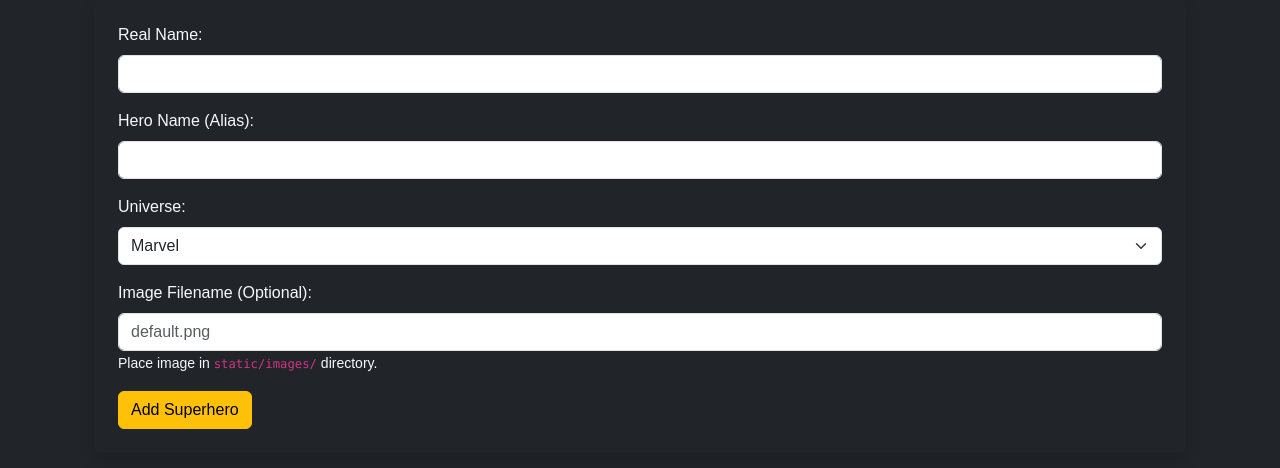
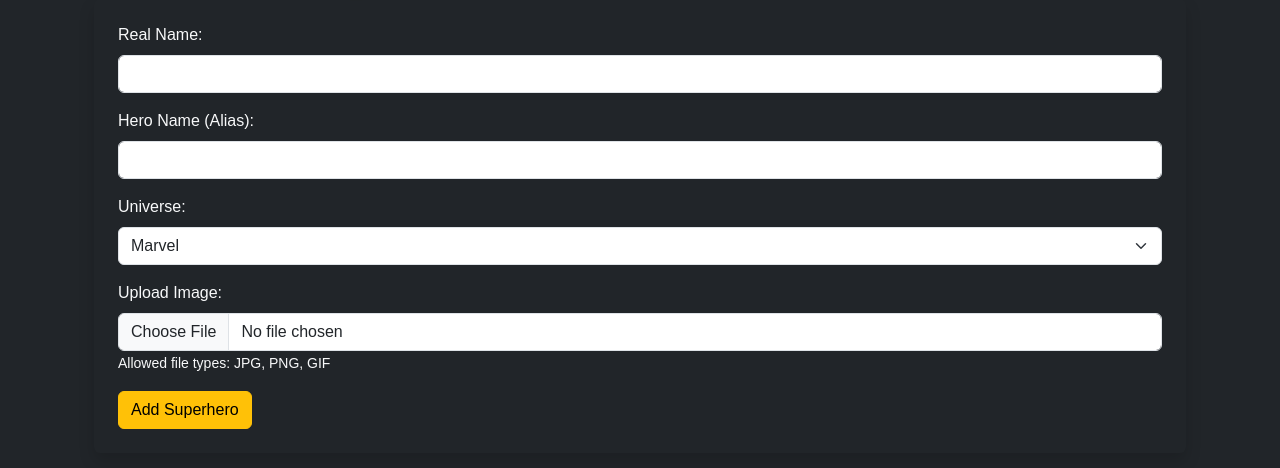
Before and after one commit to miketeachestech/example-superhero-flask-crud-pwa, a Flask app: page /add in a window 1280 px wide. Shown: the part 171-639 px from the top of the page. Run offline with Flask 3, Linux system fonts and the light colour scheme.

Commit message:
Added a secure file upload button to the superhero form and used flash to give feedback when a hero is successfully added.

```diff
--- a/app/routes.py
+++ b/app/routes.py
@@ -1,5 +1,8 @@
-from flask import Blueprint, render_template, request, redirect, url_for
+import os
+from flask import Blueprint, render_template, request, redirect, url_for, flash
+from werkzeug.utils import secure_filename
 from app.database import get_db_connection
+from app.config import Config
 
 main = Blueprint('main', __name__)
 
@@ -33,22 +36,35 @@ def about():
     """Simple About page"""
     return render_template("about.html")
 
+def allowed_file(filename):
+    """Check if the file has an allowed extension"""
+    return '.' in filename and filename.rsplit('.', 1)[1].lower() in Config.ALLOWED_EXTENSIONS
+
 @main.route('/add', methods=['GET', 'POST'])
 def add_superhero():
-    """Form to add a new superhero"""
+    """Form to add a new superhero with an image upload"""
     if request.method == 'POST':
         name = request.form['name']
         alias = request.form['alias']
         universe = request.form['universe']
-        image_url = request.form['image_url'] if request.form['image_url'] else 'default.png'
+        image_file = request.files['image']
+
+        image_filename = 'default.png'  # Default image if no file is uploaded
+
+        if image_file and allowed_file(image_file.filename):
+            filename = secure_filename(image_file.filename)  # Sanitize filename
+            image_path = os.path.join(Config.UPLOAD_FOLDER, filename)
+            image_file.save(image_path)  # Save file
+            image_filename = filename  # Store the filename in the database
 
         conn = get_db_connection()
         cursor = conn.cursor()
         cursor.execute("INSERT INTO superheroes (name, alias, universe, image_url) VALUES (?, ?, ?, ?)",
-                       (name, alias, universe, image_url))
+                       (name, alias, universe, image_filename))
         conn.commit()
         conn.close()
 
+        flash("Superhero added successfully!", "success")
         return redirect(url_for('main.home'))
 
     return render_template("add_superhero.html")
--- a/app/templates/add_superhero.html
+++ b/app/templates/add_superhero.html
@@ -4,7 +4,7 @@
 <div class="container">
     <h1 class="text-warning">Add a New Superhero</h1>
 
-    <form method="POST" action="{{ url_for('main.add_superhero') }}" class="bg-dark p-4 rounded shadow">
+    <form method="POST" action="{{ url_for('main.add_superhero') }}" enctype="multipart/form-data" class="bg-dark p-4 rounded shadow">
         <div class="mb-3">
             <label for="name" class="form-label text-light">Real Name:</label>
             <input type="text" class="form-control" id="name" name="name" required>
@@ -25,9 +25,9 @@
         </div>
 
         <div class="mb-3">
-            <label for="image_url" class="form-label text-light">Image Filename (Optional):</label>
-            <input type="text" class="form-control" id="image_url" name="image_url" placeholder="default.png">
-            <small class="text-light">Place image in <code>static/images/</code> directory.</small>
+            <label for="image" class="form-label text-light">Upload Image:</label>
+            <input type="file" class="form-control" id="image" name="image" accept="image/*">
+            <small class="text-light">Allowed file types: JPG, PNG, GIF</small>
         </div>
 
         <button type="submit" class="btn btn-warning">Add Superhero</button>
--- a/app/templates/base.html
+++ b/app/templates/base.html
@@ -43,6 +43,20 @@
         </div>
     </nav>
 
+    <!-- Flash Messages -->
+    <div class="container mt-3">
+        {% with messages = get_flashed_messages(with_categories=True) %}
+            {% if messages %}
+                {% for category, message in messages %}
+                <div class="alert alert-{{ category }} alert-dismissible fade show" role="alert">
+                    {{ message }}
+                    <button type="button" class="btn-close" data-bs-dismiss="alert" aria-label="Close"></button>
+                </div>
+                {% endfor %}
+            {% endif %}
+        {% endwith %}
+    </div>
+
     <!-- Page Content -->
     <div class="container mt-5">
         {% block content %}{% endblock %}
```
Also changed, not shown: app/__init__.py (+4 -3 lines), app/config.py (+9 -1 lines).
